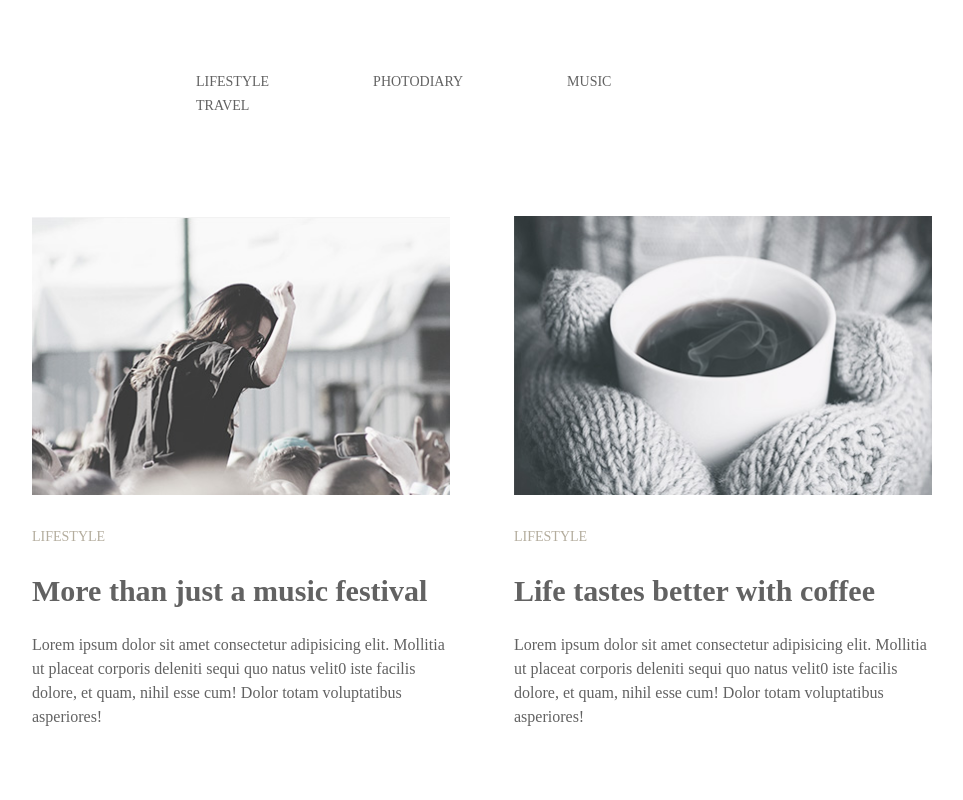
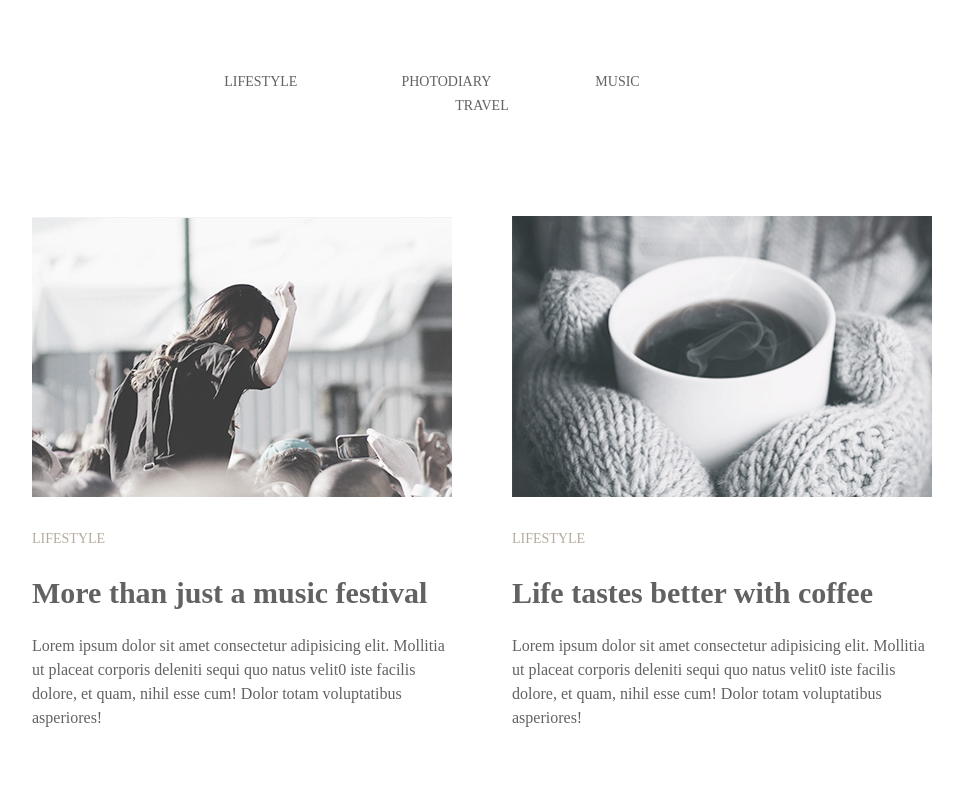
Before and after one commit to chain-mailer/goit-fe-course, a plain HTML site: page module-03/index.html in a window 1280 px wide. Shown: the top 800 px of the page, without its empty margins (158-1121 px from the left). Drawn offline with Linux system fonts and the light colour scheme.

Commit message:
changed name img

```diff
--- a/module-03/css/styles.css
+++ b/module-03/css/styles.css
@@ -9,30 +9,33 @@ html {
 
 body {
   margin: 0;
-  padding: 0px 80px;
+}
+
+.container {
+  width: 900px;
+  margin: 0px auto;
+}
+
+ul {
+  margin: 0px;
 }
 
 .site-nav {
-  margin: 70px 0px 98px 0px;
-  padding: 0px 164px;
+  padding: 70px 164px 98px;
+  text-align: center;
 }
 
 .site-nav li {
   display: inline-block;
   box-sizing: border-box;
   text-transform: uppercase;
-  font-family: "Playfair Display SC", serif;
+  font-family: "Playfair Display Regular", serif;
   font-size: 14px;
   line-height: 24px;
 }
 
 .site-nav :not(:last-child) {
   margin-right: 100px;
-}
-
-.container {
-  width: 900px;
-  margin: 0px auto;
 }
 
 a {
@@ -45,11 +48,16 @@ a:hover {
   color: #03a9f4;
 }
 
+a:focus {
+  text-decoration: none;
+  color: #03a9f4;
+}
+
 article {
   display: inline-block;
   box-sizing: border-box;
-  width: 418px;
-  margin-right: 60px;
+  width: 420px;
+  margin-right: 56px;
   margin-bottom: 132px;
 }
 
@@ -66,20 +74,20 @@ img {
 
 .title {
   text-transform: uppercase;
-  font-family: "Ubuntu";
+  font-family: "Ubuntu Light", serif;
   font-size: 14px;
   color: #b4ad9e;
 }
 
 p {
   margin: 0;
-  font-family: "PlayfairDisplay", serif;
+  font-family: "Playfair Display Regular", serif;
   color: #626262;
   line-height: 24px;
 }
 
 h2 {
-  font-family: "PlayfairDisplay";
+  font-family: "Playfair Display Regular", serif;
   font-size: 30px;
   color: #626262;
 }
@@ -97,7 +105,7 @@ button {
   width: 164px;
   height: 60px;
   font-size: 20px;
-  font-family: "PlayfairDisplay";
+  font-family: "PlayfairDisplay", serif;
   background-color: #ffffff;
   color: #626262;
   border-width: 1px;
--- a/module-03/index.html
+++ b/module-03/index.html
@@ -31,7 +31,7 @@
 
     <main class="container">
       <article class="left">
-        <img src="./img/left img1.jpg" alt="girl" width="420" height="280" />
+        <img src="./img/left-img1.jpg" alt="girl" width="420" height="280" />
         <p class="title">lifestyle</p>
         <h2>More than just a music festival</h2>
         <p>
@@ -42,7 +42,7 @@
       </article>
 
       <article class="right">
-        <img src="./img/right img1.jpg" alt="coffee" width="420" height="280" />
+        <img src="./img/right-img1.jpg" alt="coffee" width="420" height="280" />
         <p class="title">lifestyle</p>
         <h2>Life tastes better with coffee</h2>
         <p>
@@ -53,7 +53,7 @@
       </article>
 
       <article class="left">
-        <img src="./img/left img2.jpg" alt="bridge" width="420" height="280" />
+        <img src="./img/left-img2.jpg" alt="bridge" width="420" height="280" />
         <p class="title">photodiary</p>
         <h2>American dream</h2>
         <p>
@@ -64,7 +64,7 @@
       </article>
 
       <article class="right">
-        <img src="./img/right img2.jpg" alt="back" width="420" height="280" />
+        <img src="./img/right-img2.jpg" alt="back" width="420" height="280" />
         <p class="title">photodiary</p>
         <h2>A day exploring the Alps</h2>
         <p>
@@ -75,7 +75,7 @@
       </article>
 
       <article class="left lastart">
-        <img src="./img/left img3.jpg" alt="road-1" width="420" height="280" />
+        <img src="./img/left-img3.jpg" alt="road-1" width="420" height="280" />
         <p class="title">lifestyle</p>
         <h2>Top 10 song for running</h2>
         <p>
@@ -86,7 +86,7 @@
       </article>
 
       <article class="right lastart">
-        <img src="./img/right img3.jpg" alt="road-2" width="420" height="280" />
+        <img src="./img/right-img3.jpg" alt="road-2" width="420" height="280" />
         <p class="title">lifestyle</p>
         <h2>Cold winter days</h2>
         <p>
```
Also changed, not shown: module-03/img/left-img1.jpg (renamed from module-03/img/left img1.jpg), module-03/img/left-img2.jpg (renamed from module-03/img/left img2.jpg), module-03/img/left-img3.jpg (renamed from module-03/img/left img3.jpg), module-03/img/right-img1.jpg (renamed from module-03/img/right img1.jpg), module-03/img/right-img2.jpg (renamed from module-03/img/right img2.jpg), module-03/img/right-img3.jpg (renamed from module-03/img/right img3.jpg).
